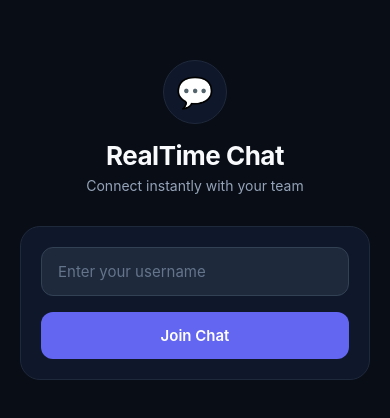
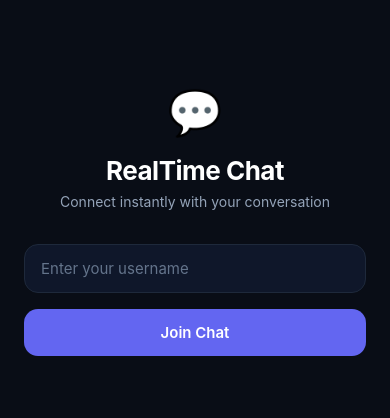
Before and after one commit to HardikKapil1/realtime-chat-app, a React Native app in the folder frontend/: screen / in a window 390 px wide. Shown: the part 202-620 px from the top of the page. Built offline with nearby package versions, Linux system fonts and the light colour scheme.

Commit message:
feat: add frontend UI components and screens for real-time chat application

```diff
--- a/frontend/src/components/BannerAlert.js
+++ b/frontend/src/components/BannerAlert.js
@@ -26,7 +26,7 @@ const BannerAlert = ({ message, type = 'error', onDismiss }) => {
 const styles = StyleSheet.create({
   banner: {
     paddingHorizontal: 16,
-    paddingVertical: 9,
+    paddingVertical: 8,
     flexDirection: 'row',
     alignItems: 'center',
     justifyContent: 'space-between',
@@ -48,11 +48,11 @@ const styles = StyleSheet.create({
   },
   dismissButton: {
     marginLeft: 10,
-    padding: 4,
+    padding: 2,
   },
   dismissText: {
     color: '#94a3b8',
-    fontSize: 13,
+    fontSize: 14,
     fontWeight: '600',
   },
 });
--- a/frontend/src/components/Header.js
+++ b/frontend/src/components/Header.js
@@ -3,23 +3,27 @@ import { View, Text, TouchableOpacity, StyleSheet } from 'react-native';
 
 const Header = ({ username, onlineCount, isConnected, onLeave }) => {
   return (
-    <View style={styles.header}>
+    <View style={styles.headerContainer}>
       <View style={styles.topRow}>
-        <View style={styles.titleGroup}>
-          <Text style={styles.logoIcon}>💬</Text>
-          <View>
-            <Text style={styles.appName}>RealTime Chat</Text>
+        <View style={styles.titleWrapper}>
+          <Text style={styles.appIcon}>💬</Text>
+          <View style={styles.textColumn}>
+            <Text style={styles.appTitle}>RealTime Chat</Text>
             <Text style={styles.appSubtitle}>Live conversation</Text>
           </View>
         </View>
 
-        <View style={styles.rightGroup}>
-          <View style={styles.userTag}>
-            <Text style={styles.userTagText} numberOfLines={1}>
+        <View style={styles.rightWrapper}>
+          <View style={styles.userBadge}>
+            <Text style={styles.userBadgeText} numberOfLines={1}>
               @{username}
             </Text>
           </View>
-          <TouchableOpacity style={styles.exitButton} onPress={onLeave} activeOpacity={0.7}>
+          <TouchableOpacity
+            style={styles.exitButton}
+            onPress={onLeave}
+            activeOpacity={0.7}
+          >
             <Text style={styles.exitButtonText}>Exit</Text>
           </TouchableOpacity>
         </View>
@@ -41,11 +45,11 @@ const Header = ({ username, onlineCount, isConnected, onLeave }) => {
 };
 
 const styles = StyleSheet.create({
-  header: {
+  headerContainer: {
     backgroundColor: '#0f172a',
-    paddingHorizontal: 16,
-    paddingTop: 12,
-    paddingBottom: 10,
+    paddingHorizontal: 18,
+    paddingTop: 10,
+    paddingBottom: 12,
     borderBottomWidth: 1,
     borderBottomColor: '#1e293b',
   },
@@ -54,48 +58,51 @@ const styles = StyleSheet.create({
     alignItems: 'center',
     justifyContent: 'space-between',
   },
-  titleGroup: {
+  titleWrapper: {
     flexDirection: 'row',
     alignItems: 'center',
   },
-  logoIcon: {
-    fontSize: 20,
+  appIcon: {
+    fontSize: 22,
     marginRight: 10,
   },
-  appName: {
-    fontSize: 17,
+  textColumn: {
+    justifyContent: 'center',
+  },
+  appTitle: {
+    fontSize: 22,
     fontWeight: '700',
-    color: '#f8fafc',
-    letterSpacing: -0.3,
+    color: '#ffffff',
+    letterSpacing: -0.4,
   },
   appSubtitle: {
-    fontSize: 11,
+    fontSize: 13,
     color: '#94a3b8',
     fontWeight: '400',
     marginTop: 1,
   },
-  rightGroup: {
+  rightWrapper: {
     flexDirection: 'row',
     alignItems: 'center',
   },
-  userTag: {
+  userBadge: {
     backgroundColor: '#1e293b',
     paddingHorizontal: 10,
     paddingVertical: 4,
-    borderRadius: 12,
+    borderRadius: 14,
     marginRight: 8,
     maxWidth: 110,
     borderWidth: 1,
     borderColor: '#334155',
   },
-  userTagText: {
+  userBadgeText: {
     fontSize: 12,
     fontWeight: '600',
     color: '#6366f1',
   },
   exitButton: {
     backgroundColor: '#1e293b',
-    paddingHorizontal: 10,
+    paddingHorizontal: 12,
     paddingVertical: 5,
     borderRadius: 8,
     borderWidth: 1,
@@ -103,22 +110,22 @@ const styles = StyleSheet.create({
   },
   exitButtonText: {
     fontSize: 12,
-    color: '#94a3b8',
+    color: '#cbd5e1',
     fontWeight: '500',
   },
   statusRow: {
     flexDirection: 'row',
     alignItems: 'center',
-    marginTop: 6,
+    marginTop: 8,
   },
   statusDot: {
-    width: 7,
-    height: 7,
-    borderRadius: 3.5,
+    width: 8,
+    height: 8,
+    borderRadius: 4,
     marginRight: 6,
   },
   statusText: {
-    fontSize: 11,
+    fontSize: 13,
     color: '#94a3b8',
     fontWeight: '500',
   },
--- a/frontend/src/components/MessageBubble.js
+++ b/frontend/src/components/MessageBubble.js
@@ -2,7 +2,7 @@ import React from 'react';
 import { View, Text, StyleSheet } from 'react-native';
 
 /**
- * Format timestamp to readable local time e.g. "10:35 AM"
+ * Format ISO timestamp to readable 12-hour local time e.g. "2:52 PM"
  */
 const formatTime = (isoString) => {
   if (!isoString) return '';
@@ -10,7 +10,7 @@ const formatTime = (isoString) => {
     const date = new Date(isoString);
     if (isNaN(date.getTime())) return '';
     return date.toLocaleTimeString([], {
-      hour: '2-digit',
+      hour: 'numeric',
       minute: '2-digit',
       hour12: true,
     });
@@ -19,7 +19,7 @@ const formatTime = (isoString) => {
   }
 };
 
-const MessageBubble = ({ item, currentUsername }) => {
+const MessageBubble = ({ item, currentUsername, isConsecutive = false }) => {
   const isCurrentUser =
     item.username?.trim().toLowerCase() === currentUsername?.trim().toLowerCase();
 
@@ -28,6 +28,7 @@ const MessageBubble = ({ item, currentUsername }) => {
       style={[
         styles.rowContainer,
         isCurrentUser ? styles.rowRight : styles.rowLeft,
+        isConsecutive ? styles.rowConsecutive : styles.rowNormal,
       ]}
     >
       <View
@@ -36,7 +37,7 @@ const MessageBubble = ({ item, currentUsername }) => {
           isCurrentUser ? styles.bubbleUser : styles.bubbleOther,
         ]}
       >
-        {!isCurrentUser && (
+        {!isCurrentUser && !isConsecutive && (
           <Text style={styles.usernameText}>{item.username}</Text>
         )}
         <Text
@@ -62,9 +63,14 @@ const MessageBubble = ({ item, currentUsername }) => {
 
 const styles = StyleSheet.create({
   rowContainer: {
-    marginVertical: 4,
     marginHorizontal: 16,
     flexDirection: 'row',
+  },
+  rowNormal: {
+    marginTop: 8,
+  },
+  rowConsecutive: {
+    marginTop: 3,
   },
   rowRight: {
     justifyContent: 'flex-end',
@@ -74,29 +80,29 @@ const styles = StyleSheet.create({
   },
   bubble: {
     maxWidth: '78%',
-    paddingHorizontal: 14,
-    paddingVertical: 9,
+    paddingHorizontal: 15,
+    paddingVertical: 10,
     borderRadius: 16,
   },
   bubbleUser: {
     backgroundColor: '#6366f1',
-    borderBottomRightRadius: 3,
+    borderBottomRightRadius: 4,
   },
   bubbleOther: {
     backgroundColor: '#1e293b',
-    borderBottomLeftRadius: 3,
+    borderBottomLeftRadius: 4,
     borderWidth: 1,
     borderColor: '#334155',
   },
   usernameText: {
-    fontSize: 11,
+    fontSize: 12,
     fontWeight: '600',
     color: '#38bdf8',
-    marginBottom: 3,
+    marginBottom: 4,
   },
   messageText: {
-    fontSize: 14,
-    lineHeight: 20,
+    fontSize: 16,
+    lineHeight: 22,
   },
   textUser: {
     color: '#ffffff',
@@ -105,7 +111,7 @@ const styles = StyleSheet.create({
     color: '#f8fafc',
   },
   timestampText: {
-    fontSize: 10,
+    fontSize: 11,
     marginTop: 4,
     alignSelf: 'flex-end',
   },
--- a/frontend/src/components/MessageInput.js
+++ b/frontend/src/components/MessageInput.js
@@ -45,7 +45,8 @@ const MessageInput = ({ username }) => {
   const isSendDisabled = !text.trim();
 
   return (
-    <View style={styles.composerContainer}>
+    <View style={styles.composerWrapper}>
+      <View style={styles.inputContainer}>
         <TextInput
           style={styles.input}
           placeholder="Type a message..."
@@ -66,53 +67,68 @@ const MessageInput = ({ username }) => {
           disabled={isSendDisabled}
           activeOpacity={0.8}
         >
-        <Text style={styles.sendButtonText}>Send</Text>
+          <Text
+            style={[
+              styles.sendIcon,
+              isSendDisabled ? styles.sendIconDisabled : styles.sendIconActive,
+            ]}
+          >
+            ➤
+          </Text>
         </TouchableOpacity>
+      </View>
     </View>
   );
 };
 
 const styles = StyleSheet.create({
-  composerContainer: {
-    flexDirection: 'row',
-    alignItems: 'center',
-    paddingHorizontal: 16,
+  composerWrapper: {
+    backgroundColor: '#0f172a',
+    paddingHorizontal: 14,
     paddingVertical: 10,
-    backgroundColor: '#0f172a',
     borderTopWidth: 1,
     borderTopColor: '#1e293b',
   },
-  input: {
-    flex: 1,
+  inputContainer: {
+    flexDirection: 'row',
+    alignItems: 'center',
     backgroundColor: '#1e293b',
-    color: '#f8fafc',
-    fontSize: 15,
-    borderRadius: 24,
-    paddingHorizontal: 18,
-    paddingVertical: Platform.OS === 'ios' ? 10 : 8,
+    borderRadius: 26,
+    paddingLeft: 16,
+    paddingRight: 6,
+    paddingVertical: Platform.OS === 'ios' ? 6 : 4,
+    minHeight: 52,
     borderWidth: 1,
     borderColor: '#334155',
   },
+  input: {
+    flex: 1,
+    color: '#f8fafc',
+    fontSize: 15,
+    paddingVertical: Platform.OS === 'ios' ? 8 : 6,
+  },
   sendButton: {
-    marginLeft: 10,
-    paddingHorizontal: 18,
-    paddingVertical: 10,
-    borderRadius: 24,
+    width: 40,
+    height: 40,
+    borderRadius: 20,
     justifyContent: 'center',
     alignItems: 'center',
+    marginLeft: 6,
   },
   sendButtonActive: {
     backgroundColor: '#6366f1',
   },
   sendButtonDisabled: {
-    backgroundColor: '#1e293b',
-    borderWidth: 1,
-    borderColor: '#334155',
+    backgroundColor: 'transparent',
   },
-  sendButtonText: {
+  sendIcon: {
+    fontSize: 16,
+  },
+  sendIconActive: {
     color: '#ffffff',
-    fontWeight: '600',
-    fontSize: 14,
+  },
+  sendIconDisabled: {
+    color: '#475569',
   },
 });
 
--- a/frontend/src/components/TypingIndicator.js
+++ b/frontend/src/components/TypingIndicator.js
@@ -26,12 +26,13 @@ const TypingIndicator = ({ typingUsers = [] }) => {
 const styles = StyleSheet.create({
   container: {
     paddingHorizontal: 20,
-    paddingVertical: 5,
+    paddingVertical: 4,
     flexDirection: 'row',
     alignItems: 'center',
+    backgroundColor: '#090d16',
   },
   dot: {
-    fontSize: 10,
+    fontSize: 9,
     color: '#38bdf8',
     marginRight: 6,
   },
--- a/frontend/src/screens/ChatScreen.js
+++ b/frontend/src/screens/ChatScreen.js
@@ -160,7 +160,7 @@ const ChatScreen = ({ username, onLeave }) => {
     <SafeAreaView style={styles.safeArea} edges={['top', 'bottom']}>
       <KeyboardAvoidingView
         style={styles.container}
-        behavior={Platform.OS === 'ios' ? 'padding' : undefined}
+        behavior={Platform.OS === 'ios' ? 'padding' : 'height'}
       >
         <Header
           username={username}
@@ -185,14 +185,24 @@ const ChatScreen = ({ username, onLeave }) => {
             ref={flatListRef}
             data={messages}
             keyExtractor={(item, index) => item._id || index.toString()}
-            renderItem={({ item }) => (
-              <MessageBubble item={item} currentUsername={username} />
-            )}
+            renderItem={({ item, index }) => {
+              const isConsecutive =
+                index > 0 && messages[index - 1]?.username === item.username;
+              return (
+                <MessageBubble
+                  item={item}
+                  currentUsername={username}
+                  isConsecutive={isConsecutive}
+                />
+              );
+            }}
             contentContainerStyle={styles.listContent}
+            keyboardShouldPersistTaps="handled"
             onContentSizeChange={() => scrollToBottom(true)}
             onLayout={() => scrollToBottom(false)}
             ListEmptyComponent={
               <View style={styles.emptyContainer}>
+                <Text style={styles.emptyIcon}>💬</Text>
                 <Text style={styles.emptyTitle}>No messages yet</Text>
                 <Text style={styles.emptySubtitle}>Start the conversation!</Text>
               </View>
@@ -228,22 +238,28 @@ const styles = StyleSheet.create({
     fontWeight: '400',
   },
   listContent: {
-    paddingVertical: 10,
+    paddingVertical: 12,
+    flexGrow: 1,
   },
   emptyContainer: {
-    padding: 40,
+    flex: 1,
+    padding: 32,
     alignItems: 'center',
     justifyContent: 'center',
   },
+  emptyIcon: {
+    fontSize: 40,
+    marginBottom: 12,
+  },
   emptyTitle: {
     color: '#f8fafc',
-    fontSize: 16,
+    fontSize: 17,
     fontWeight: '600',
     marginBottom: 4,
   },
   emptySubtitle: {
     color: '#94a3b8',
-    fontSize: 13,
+    fontSize: 14,
   },
 });
 
--- a/frontend/src/screens/UsernameScreen.js
+++ b/frontend/src/screens/UsernameScreen.js
@@ -17,7 +17,7 @@ const UsernameScreen = ({ onSetUsername }) => {
   const handleSubmit = () => {
     const trimmed = inputUsername.trim();
     if (!trimmed) {
-      setErrorMessage('Please enter your username to join');
+      setErrorMessage('Please enter your username');
       return;
     }
     setErrorMessage('');
@@ -31,15 +31,13 @@ const UsernameScreen = ({ onSetUsername }) => {
         style={styles.container}
       >
         <View style={styles.content}>
-          <View style={styles.headerSection}>
-            <View style={styles.iconCircle}>
-              <Text style={styles.iconText}>💬</Text>
-            </View>
-            <Text style={styles.title}>RealTime Chat</Text>
-            <Text style={styles.subtitle}>Connect instantly with your team</Text>
-          </View>
+          <Text style={styles.logoIcon}>💬</Text>
+          <Text style={styles.title}>RealTime Chat</Text>
+          <Text style={styles.subtitle}>
+            Connect instantly with your conversation
+          </Text>
 
-          <View style={styles.card}>
+          <View style={styles.inputCard}>
             <TextInput
               style={[styles.input, errorMessage ? styles.inputError : null]}
               placeholder="Enter your username"
@@ -82,35 +80,21 @@ const styles = StyleSheet.create({
     flex: 1,
     justifyContent: 'center',
     alignItems: 'center',
-    paddingHorizontal: 20,
+    paddingHorizontal: 24,
   },
   content: {
     width: '100%',
-    maxWidth: 380,
+    maxWidth: 360,
     alignItems: 'center',
   },
-  headerSection: {
-    alignItems: 'center',
-    marginBottom: 32,
-  },
-  iconCircle: {
-    width: 64,
-    height: 64,
-    borderRadius: 32,
-    backgroundColor: '#0f172a',
-    justifyContent: 'center',
-    alignItems: 'center',
+  logoIcon: {
+    fontSize: 44,
     marginBottom: 16,
-    borderWidth: 1,
-    borderColor: '#1e293b',
-  },
-  iconText: {
-    fontSize: 30,
   },
   title: {
     fontSize: 26,
     fontWeight: '700',
-    color: '#f8fafc',
+    color: '#ffffff',
     marginBottom: 6,
     letterSpacing: -0.5,
   },
@@ -118,26 +102,22 @@ const styles = StyleSheet.create({
     fontSize: 14,
     color: '#94a3b8',
     textAlign: 'center',
-    fontWeight: '400',
+    marginBottom: 32,
+    lineHeight: 20,
   },
-  card: {
+  inputCard: {
     width: '100%',
-    backgroundColor: '#0f172a',
-    borderRadius: 20,
-    padding: 20,
-    borderWidth: 1,
-    borderColor: '#1e293b',
   },
   input: {
     width: '100%',
-    backgroundColor: '#1e293b',
-    color: '#f8fafc',
+    backgroundColor: '#0f172a',
+    color: '#ffffff',
     fontSize: 15,
-    borderRadius: 12,
+    borderRadius: 14,
     paddingHorizontal: 16,
     paddingVertical: 14,
     borderWidth: 1,
-    borderColor: '#334155',
+    borderColor: '#1e293b',
     marginBottom: 4,
   },
   inputError: {
@@ -154,7 +134,7 @@ const styles = StyleSheet.create({
     width: '100%',
     backgroundColor: '#6366f1',
     paddingVertical: 14,
-    borderRadius: 12,
+    borderRadius: 14,
     alignItems: 'center',
     marginTop: 12,
   },
```
Lines whose indentation alone changed are shown as unchanged.
